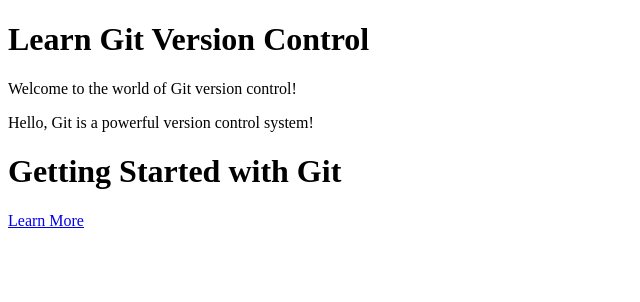
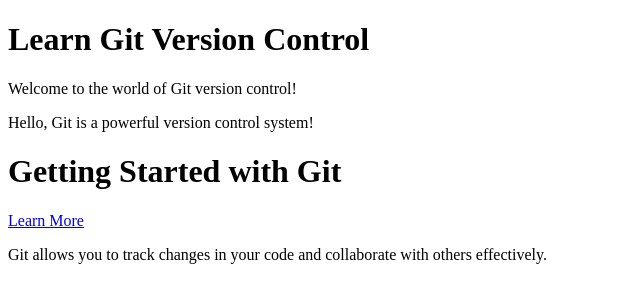
Before and after one commit to SuryaaaDev/learn-git-version-control, a plain HTML site: page index.html in a window 1280 px wide. Shown: the whole page, without its empty margins (0-640 px from the left). Drawn offline with Linux system fonts and the light colour scheme.

Commit message:
description

```diff
--- a/index.html
+++ b/index.html
@@ -12,5 +12,7 @@
 
     <h1>Getting Started with Git</h1>
     <a href="#">Learn More</a>
+
+    <p>Git allows you to track changes in your code and collaborate with others effectively.</p>
 </body>
 </html>
```
